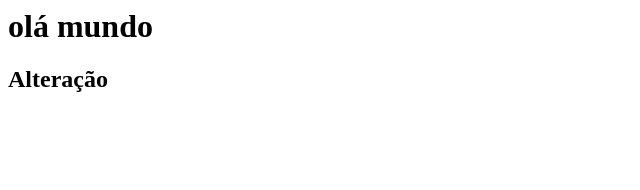
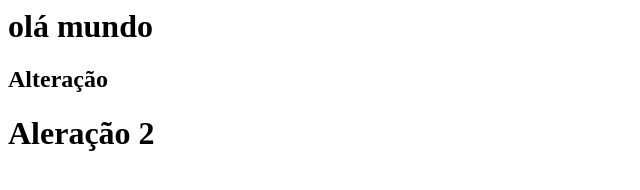
Before and after one commit to Ddevjr/curso_git_1, a plain HTML site: page index.html in a window 1280 px wide. Shown: the whole page, without its empty margins (0-640 px from the left). Drawn offline with Linux system fonts and the light colour scheme.

Commit message:
Enviando alterações

```diff
--- a/index.html
+++ b/index.html
@@ -4,3 +4,4 @@
 </body>
 
 <h2>Alteração</h2>
+<h1>Aleração 2</h1>
```
